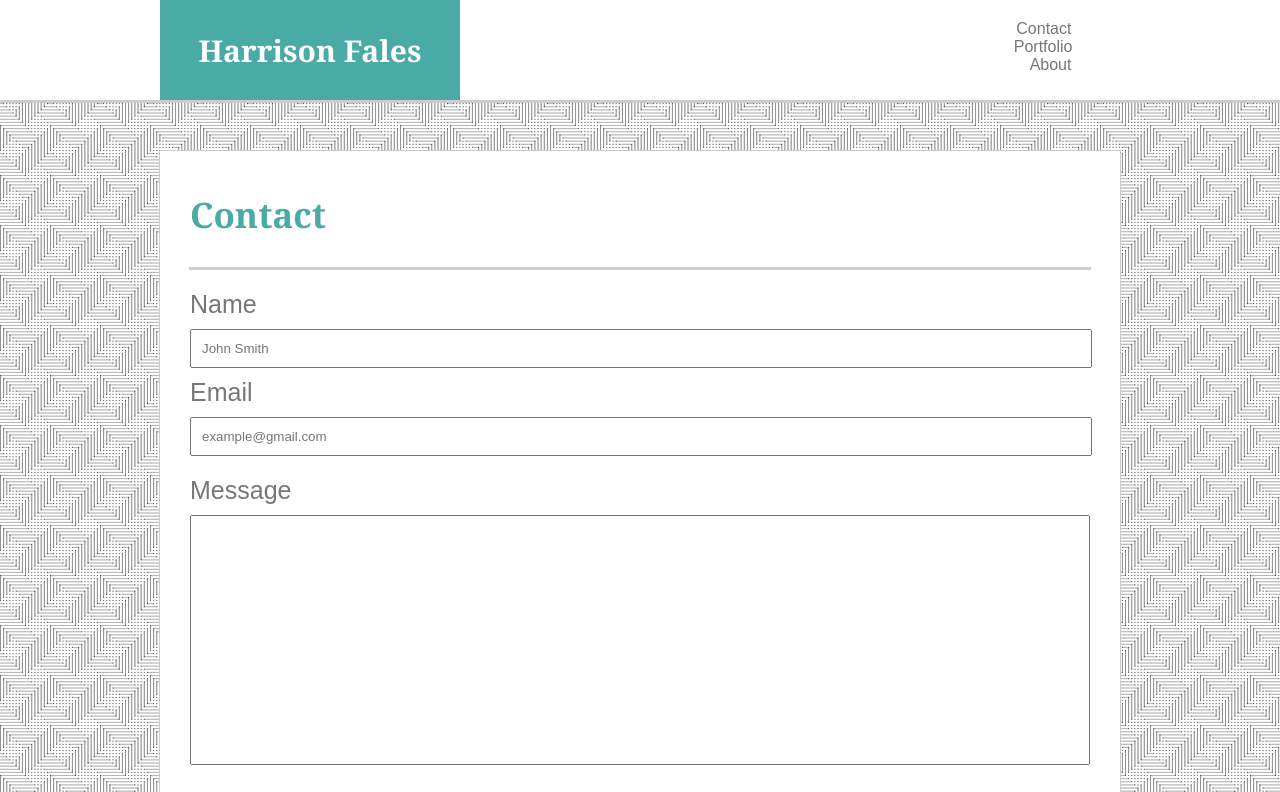
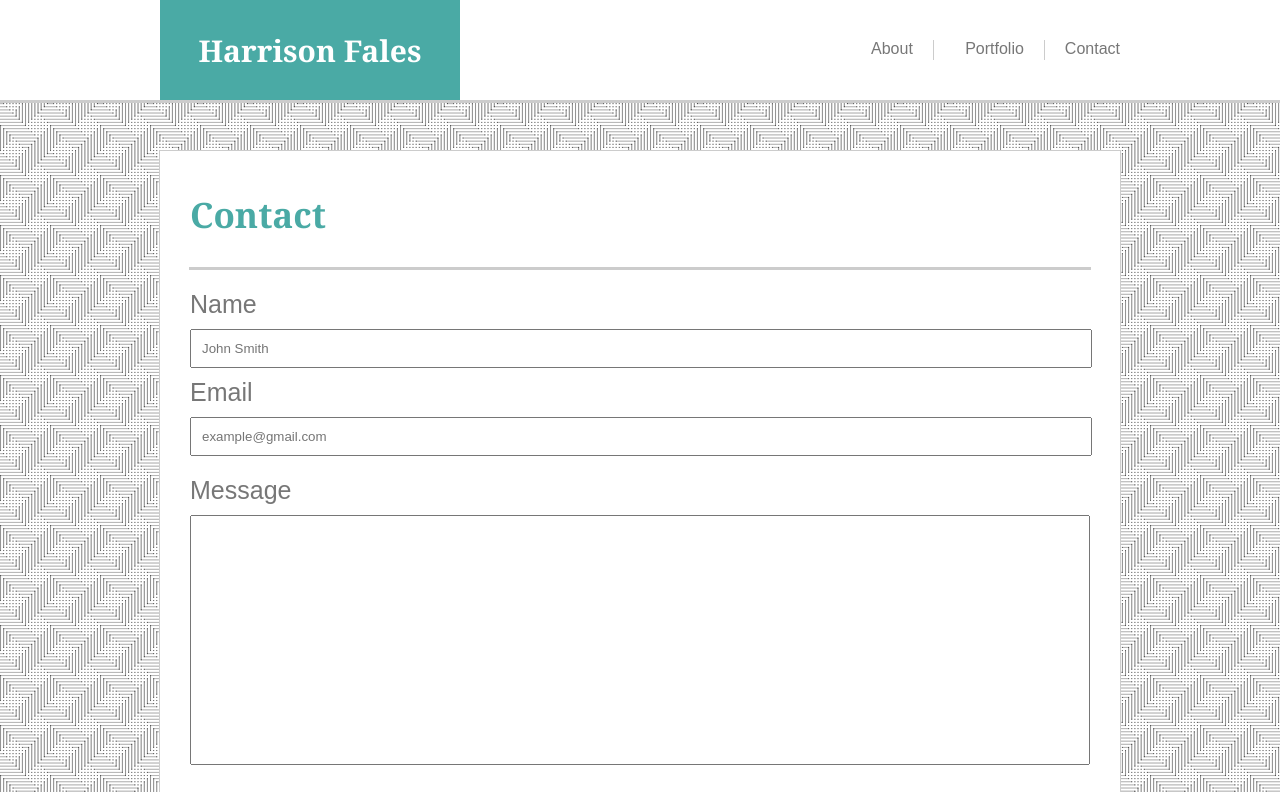
Before and after one commit to harblesin/Basic-Portfolio, a plain HTML site: page contact.html in a window 1280 px wide. Shown: the top 792 px of the page. Drawn offline with Linux system fonts and the light colour scheme.

Commit message:
more additional little changes from desktop

```diff
--- a/assets/css/style.css
+++ b/assets/css/style.css
@@ -32,8 +32,10 @@ header{
 nav{
     color:#777777;
     background-color:#ffffff;
-    margin-top:20px;
+    margin-top:40px;
     float:right;
+    width:500px;
+    height:40px;
 
 }
 
@@ -43,19 +45,24 @@ a{
     font-size:2vh;
     font-family:Arial, "Helvetica Neue", Helvetica, sans-serif;
     float:right;
+    padding-left:20px;
 }
 
-.navLink{
-    text-align:center;
-    width:20%;
+a:hover{
+    color:#be1a1a;
+    text-decoration:underline;
+}
 
-}
 
 #port{
     border-left: 1px solid #cccccc;
     border-right: 1px solid #cccccc;
-    text-align:center;
-
+    height:20px;
+    width:80px;
+    float:right;
+    padding-right:20px;
+    padding-left:10px;
+    margin-left:20px;
 }
 
 body{
@@ -194,6 +201,19 @@ input[type=text], textarea{
 
 }
 
+#submitButton:hover{
+    background-color:#183836;
+    color:#ffffff;
+    cursor:pointer;
+
+}
+
+#submitButton:active{
+    background-color:#041312;
+    text-decoration: 0;
+    color:#ffffff;
+}
+
 footer{
     background-color:#666666;
     height:50px;
```
